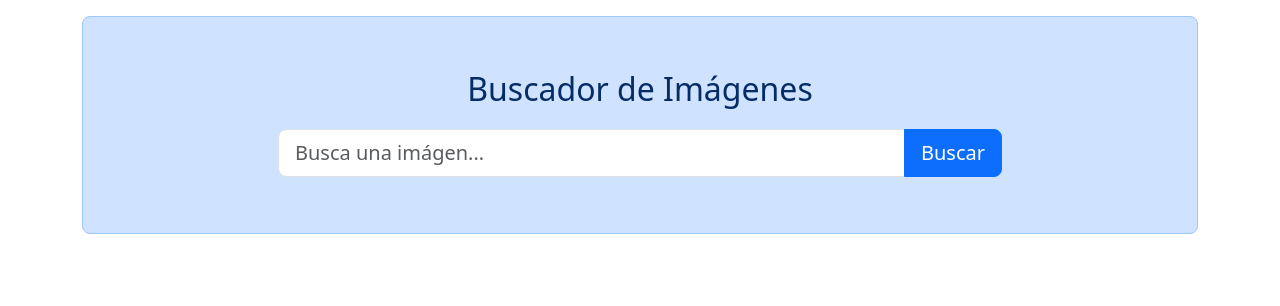
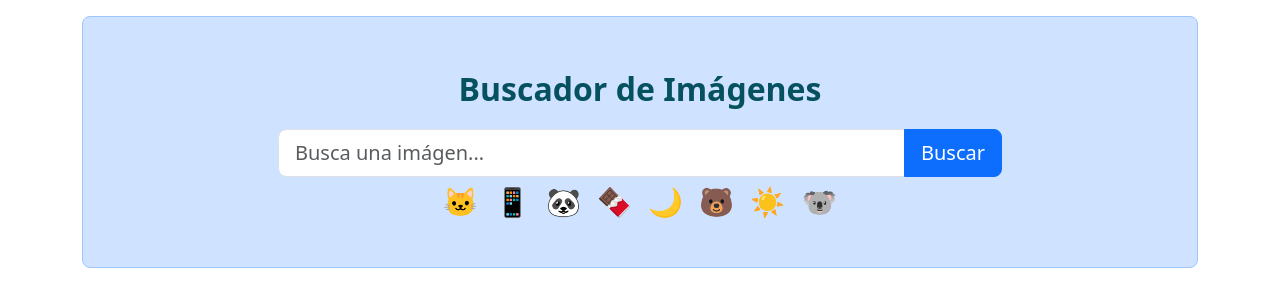
Before and after one commit to AngelChaile/Buscador_de_imagenes, a plain HTML site: page index.html in a window 1280 px wide. Drawn offline with nearby package versions, Linux system fonts and the light colour scheme; some packages are replaced by stand-ins of ours.

Commit message:
agregado de emoticons para la busqueda

```diff
--- a/appPixabay.js
+++ b/appPixabay.js
@@ -10,6 +10,17 @@ document.addEventListener("DOMContentLoaded", () => {
       cargarImagenes();
       inputBusqueda.value = "";
     }
+  });
+
+  // Agregar event listeners para los emojis de búsqueda
+  const emojisBusqueda = document.querySelectorAll(".emoji");
+
+  emojisBusqueda.forEach((emoji) => {
+    emoji.addEventListener("click", () => {
+      const terminoBusqueda = emoji.dataset.busqueda;
+      inputBusqueda.value = terminoBusqueda;
+      cargarImagenes();
+    });
   });
 });
 
@@ -47,15 +58,8 @@ const cargarImagenes = async () => {
           <p class="card-text text-success">${likes} <strong>Me gusta</strong> &#128077;</p>
           <p class="card-text text-info-emphasis">${views} <strong>Vistas</strong> &#128064;</p>
         </div>
-
         <footer class="card-footer text-center">
-      <a
-      href="${largeImageURL}"
-      target="_blank"
-      rel="noopener noreferrer"
-      class="btn btn-outline-primary btn-block">
-
-      Ver Imagen</a>
+          <a href="${largeImageURL}" target="_blank" rel="noopener noreferrer" class="btn btn-outline-primary btn-block">Ver Imagen</a>
         </footer>
       </article>
     </div>
@@ -121,7 +125,7 @@ const paginaSiguiente = () => {
 
 const mostrarError = (elemento, mensaje) => {
   divError = document.querySelector(elemento);
-  divError.innerHTML = `<p class="alert alert-primary">${mensaje}</p>`;
+  divError.innerHTML = `<p class="alert alert-primary mt-3s">${mensaje}</p>`;
   setTimeout(() => {
     divError.innerHTML = ``;
   }, 2000);
--- a/index.html
+++ b/index.html
@@ -4,13 +4,27 @@
     <meta charset="UTF-8" />
     <meta name="viewport" content="width=device-width, initial-scale=1.0" />
     <title>Buscador de Imágenes</title>
+    <link rel="stylesheet" href="style.css" />
     <!-- Bootstrap -->
-  <link href="https://cdn.jsdelivr.net/npm/bootstrap@5.3.3/dist/css/bootstrap.min.css" rel="stylesheet" integrity="sha384-QWTKZyjpPEjISv5WaRU9OFeRpok6YctnYmDr5pNlyT2bRjXh0JMhjY6hW+ALEwIH" crossorigin="anonymous" />
+    <link
+      href="https://cdn.jsdelivr.net/npm/bootstrap@5.3.3/dist/css/bootstrap.min.css"
+      rel="stylesheet"
+      integrity="sha384-QWTKZyjpPEjISv5WaRU9OFeRpok6YctnYmDr5pNlyT2bRjXh0JMhjY6hW+ALEwIH"
+      crossorigin="anonymous"
+    />
+    <style>
+      .emoji {
+        cursor: pointer;
+        padding: 0 6px;
+      }
+    </style>
   </head>
   <body>
     <div class="container">
-    <div class="jumbotron px-2 py-5 text-primary-emphasis bg-primary-subtle border border-primary-subtle rounded-3 mt-3 text-center">
-      <p class="light fs-2">Buscador de Imágenes</p>
+      <div
+        class="jumbotron px-2 py-5 text-info-emphasis bg-primary-subtle border border-primary-subtle rounded-3 mt-3 text-center"
+      >
+        <p class="light fs-2"><strong>Buscador de Imágenes</strong></p>
         <form>
           <div class="row justify-content-center">
             <div class="col-md-8 pb-2">
@@ -31,6 +45,29 @@
               </div>
             </div>
           </div>
+
+          <!-- Agregar emojis de búsqueda -->
+          <div id="emojis-busqueda">
+            <span class="emoji h3" data-busqueda="gato" title="gato">🐱</span>
+            <span
+              class="emoji h3"
+              data-busqueda="informatica"
+              title="informatica"
+              >📱</span
+            >
+            <span class="emoji h3" data-busqueda="panda" title="panda">🐼</span>
+            <span class="emoji h3" data-busqueda="chocolate" title="chocolate"
+              >🍫</span
+            >
+            <span class="emoji h3" data-busqueda="noche" title="noche">🌙</span>
+            <span class="emoji h3" data-busqueda="oso" title="oso">🐻</span>
+            <span class="emoji h3" data-busqueda="verano" title="Verano"
+              >☀️</span
+            >
+            <span class="emoji h3" data-busqueda="koala" title="koala">🐨</span>
+            <!-- Agrega más emojis según sea necesario -->
+          </div>
+
           <div class="error" id="msj-error"></div>
         </form>
       </div>
@@ -46,6 +83,11 @@
     <!-- Archivo javascript -->
     <script src="appPixabay.js"></script>
     <!-- Lazysizes: para cargar las imágenes solo cuando el usuario las vea en la pantalla. -->
-  <script src="https://cdnjs.cloudflare.com/ajax/libs/lazysizes/5.3.2/lazysizes.min.js" integrity="sha512-q583ppKrCRc7N5O0n2nzUiJ+suUv7Et1JGels4bXOaMFQcamPk9HjdUknZuuFjBNs7tsMuadge5k9RzdmO+1GQ==" crossorigin="anonymous" referrerpolicy="no-referrer"></script>
+    <script
+      src="https://cdnjs.cloudflare.com/ajax/libs/lazysizes/5.3.2/lazysizes.min.js"
+      integrity="sha512-q583ppKrCRc7N5O0n2nzUiJ+suUv7Et1JGels4bXOaMFQcamPk9HjdUknZuuFjBNs7tsMuadge5k9RzdmO+1GQ=="
+      crossorigin="anonymous"
+      referrerpolicy="no-referrer"
+    ></script>
   </body>
 </html>
```
Also changed, not shown: cargando3.gif (deleted). Lines whose indentation alone changed are shown as unchanged.
